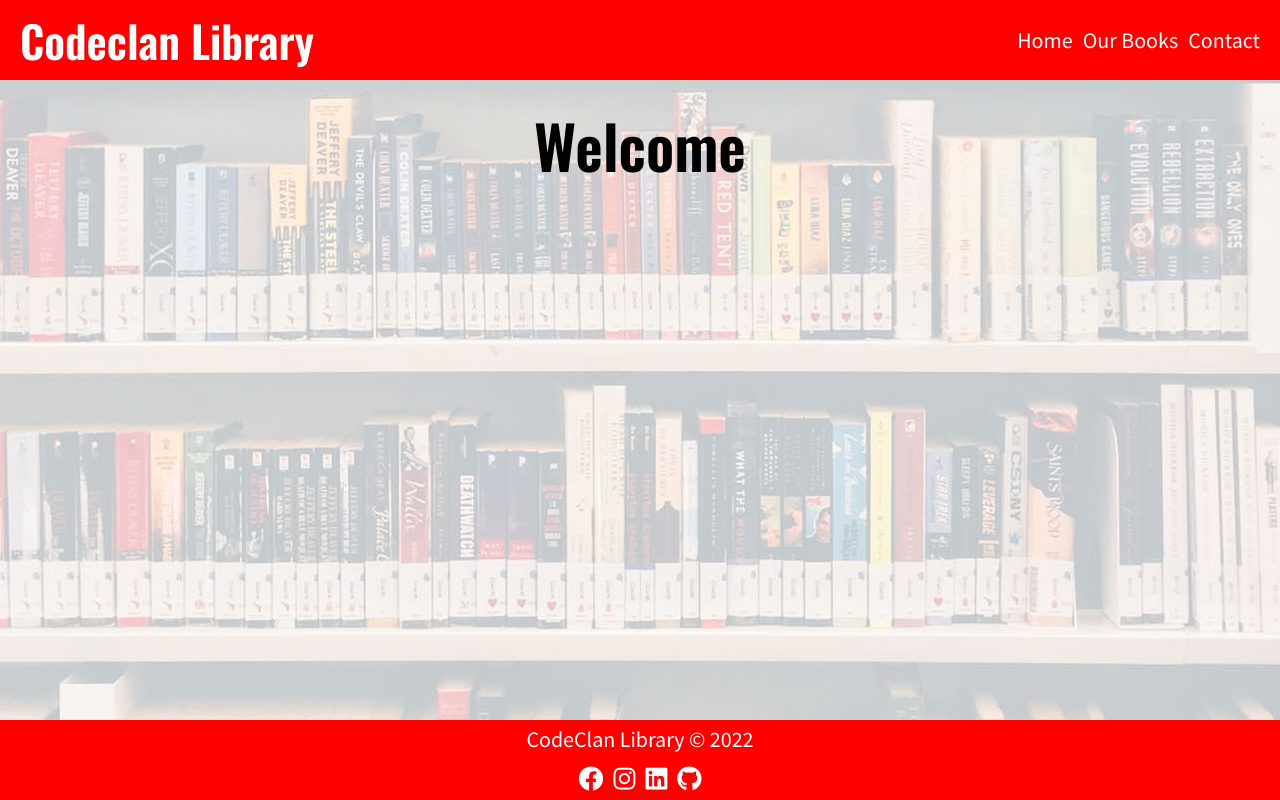
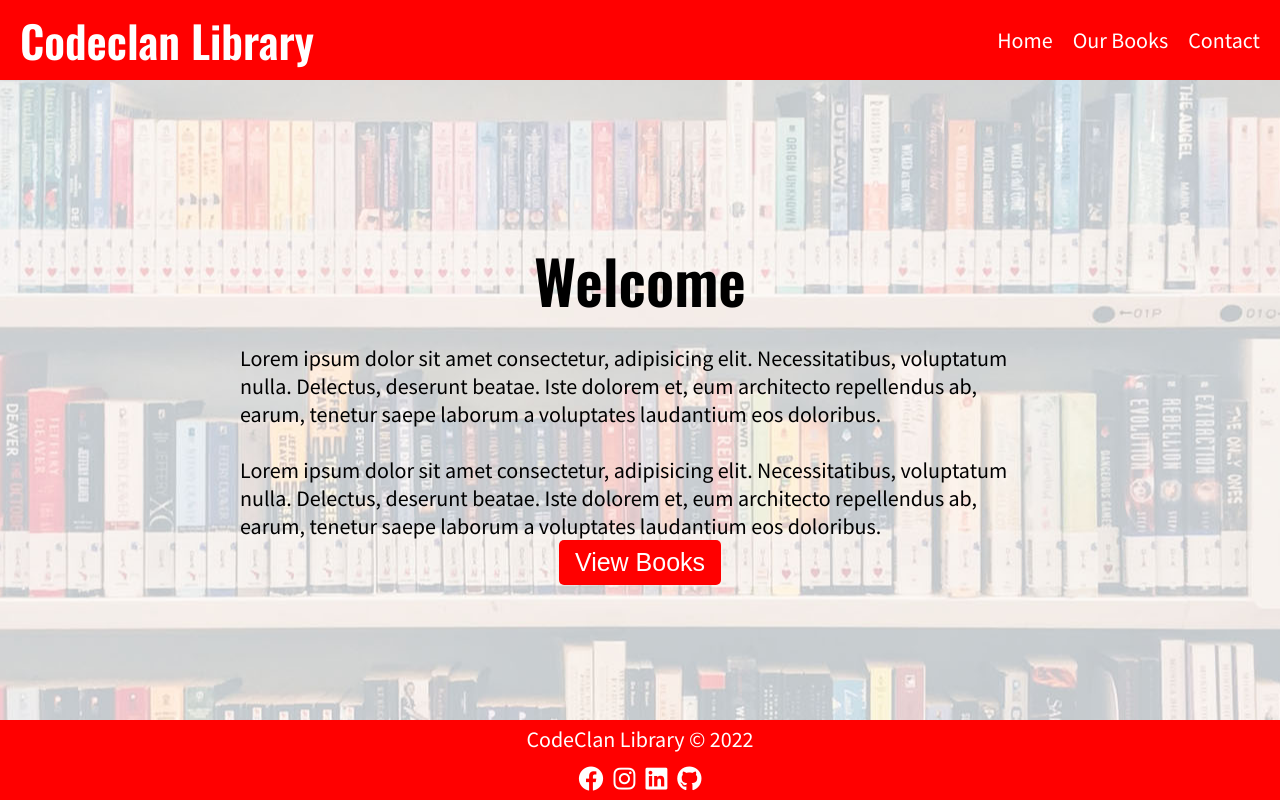
Before and after one commit to ST3V3NP3RRY/Codeclan_library_w3_homework, a Flask app: page / in a window 1280 px wide. Run offline with Flask 2, Linux system fonts and the light colour scheme.

Commit message:
fixed some styling issues

```diff
--- a/static/css/main.css
+++ b/static/css/main.css
@@ -49,7 +49,7 @@
 
 nav > ul {
   display: flex;
-  gap: 1rem;
+  gap: 2rem;
 }
 
 nav > ul > li {
@@ -59,9 +59,42 @@
 nav > ul > li > a {
   color: #fff;
   text-decoration: none;
+  padding-bottom: 0.5rem;
+}
+
+nav > ul > li > a:hover {
+  border-bottom: 2px solid white;
 }
 
 /* ----------- End of Header styles ------------- */
+
+/* -------------- Home Page styles ---------------- */
+
+.home_container {
+  display: flex;
+  flex-direction: column;
+  align-items: center;
+  justify-content: center;
+  height: 80vh;
+  max-width: 80rem;
+  margin: 0 auto;
+}
+
+.btn {
+  background-color: red;
+  color: white;
+  border: none;
+  padding: 8px 16px;
+  font-size: 2.5rem;
+  border-radius: 0.5rem;
+}
+
+.btn:hover {
+  background-color: rgb(179, 3, 3);
+  cursor: pointer;
+}
+
+/* ----------- End of home Page styles ------------- */
 
 /* ----------- Current book styling ------------- */
 
--- a/templates/index.html
+++ b/templates/index.html
@@ -1,5 +1,20 @@
 {% extends "base.html" %} {% block content %}
-
-<h2>Welcome</h2>
+<div class="home_container">
+  <h2>Welcome</h2>
+  <p>
+    Lorem ipsum dolor sit amet consectetur, adipisicing elit. Necessitatibus,
+    voluptatum nulla. Delectus, deserunt beatae. Iste dolorem et, eum architecto
+    repellendus ab, earum, tenetur saepe laborum a voluptates laudantium eos
+    doloribus.
+  </p>
+  <br />
+  <p>
+    Lorem ipsum dolor sit amet consectetur, adipisicing elit. Necessitatibus,
+    voluptatum nulla. Delectus, deserunt beatae. Iste dolorem et, eum architecto
+    repellendus ab, earum, tenetur saepe laborum a voluptates laudantium eos
+    doloribus.
+  </p>
+  <a href="/books"><button class="btn">View Books</button></a>
+</div>
 
 {% endblock %}
```
